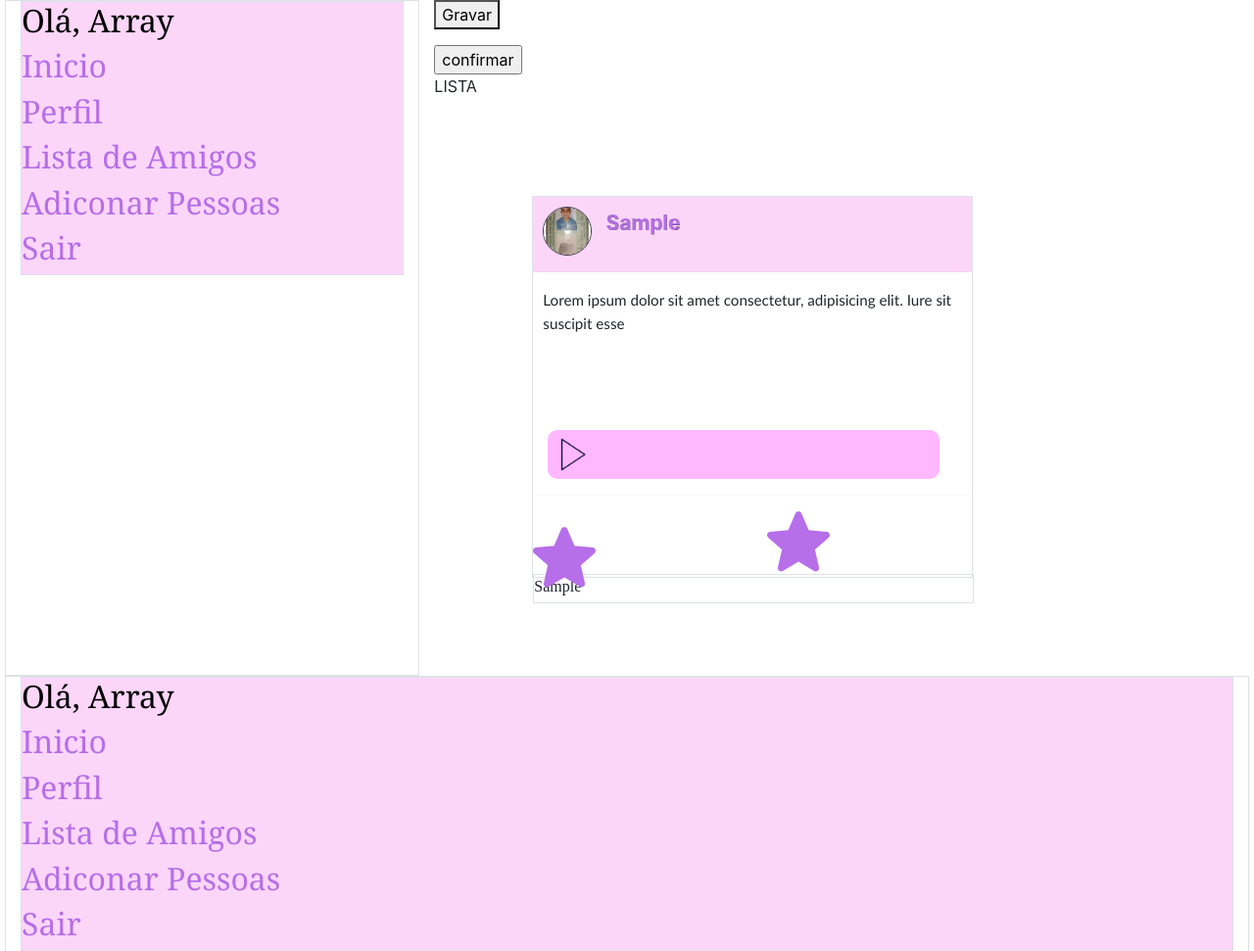
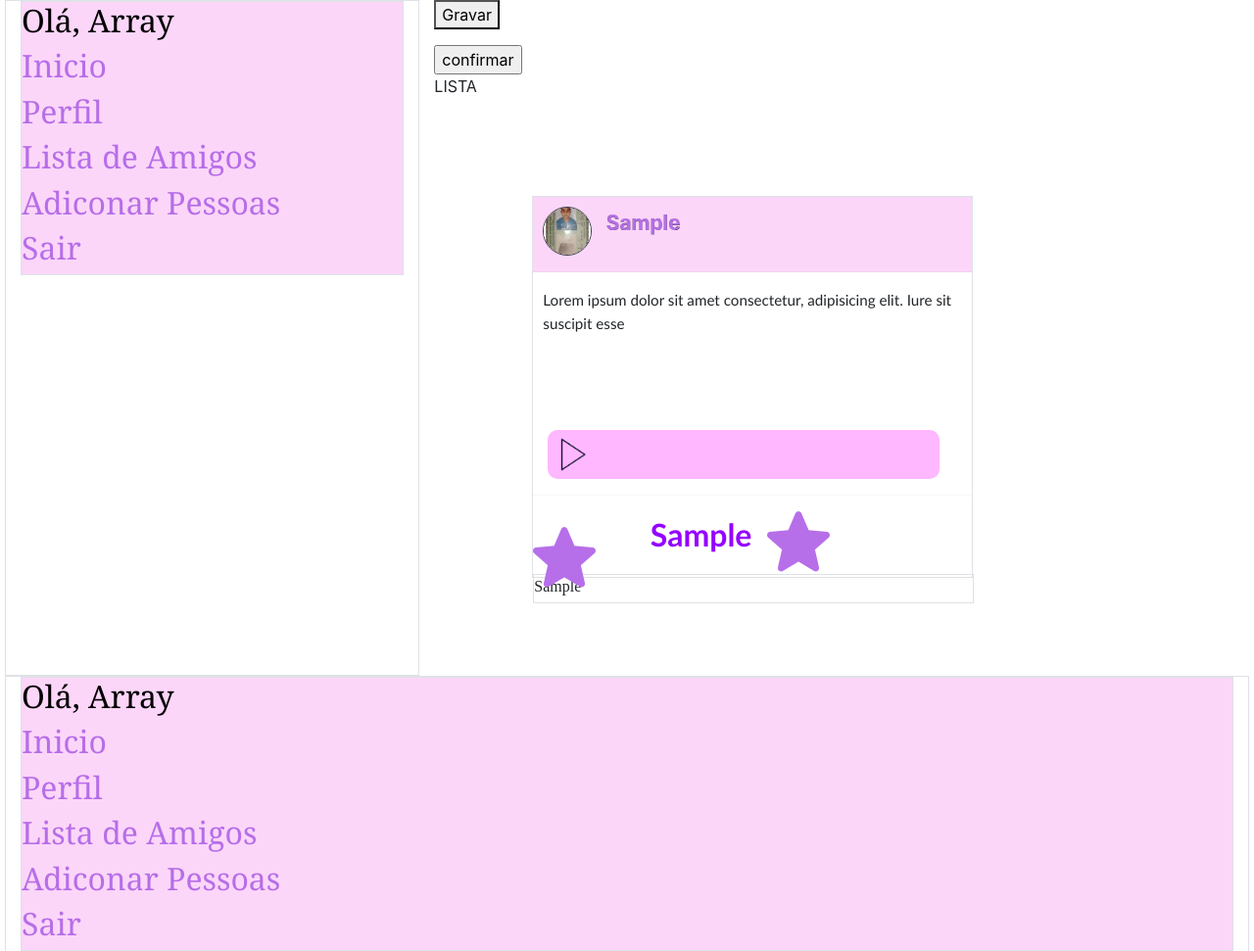
Before and after one commit to LeandroSouza36/Chat-de-Audio, a PHP site: page /painel.php in a window 1280 px wide. Shown: the part 53-1024 px from the top of the page at 98% size. Run offline with PHP 8.4, Linux system fonts and the light colour scheme; the visitor is signed in with stand-in values (Sample User, id 1); tables that the repository leaves empty or names only in its code hold one stand-in row (values such as "Sample post"); some libraries are stand-ins or nearby versions.

Commit message:
quantidades de estrelas feitas

```diff
--- a/partes/painelAudio.php
+++ b/partes/painelAudio.php
@@ -21,7 +21,8 @@
         <hr/>
         <div class="row">
             <div  class="col-md-6" style=" width:220px; height:64px;">
-
+                <div class="row">
+                    <div  class="col-md-6">
                         <!-- FORMULARIO BOTÃO ESTRELA -->
                         <form name="formEstrela" method="POST" action="estrelaEnvio.php">
                             <input name="estrela" type="text" id="estrela<?php echo $dado["id"] ?>" style="display: none"></p>
@@ -37,6 +38,15 @@
                         </form>
                         <!-- FIM FORMULARIO BOTÃO ESTRELA -->
                     </div>
+                    <div  class="col-md-6">
+                        <!-- QUANTIDADE DE ESTRELAS -->
+                        <span class="quantidadeEstrela">
+                            <?php echo $dado["estrela"] ?>
+                        </span>
+                        <!-- FIM QUANTIDADE DE ESTRELAS -->
+                    </div>
+                </div>
+            </div>
 
             <div class="col-md-6  " style="width:220px; height:64px">
                 <img src="img/star.png">
--- a/style.css
+++ b/style.css
@@ -111,3 +111,11 @@ cores{
 #painelStory{
     background-color:#fcd6f9;
 }
+
+.quantidadeEstrela{
+    font-size:xx-large;
+    color: #9500ff;
+    font-family: Calibri;
+    font-weight: bold;
+
+}
```
Lines whose indentation alone changed are shown as unchanged.
